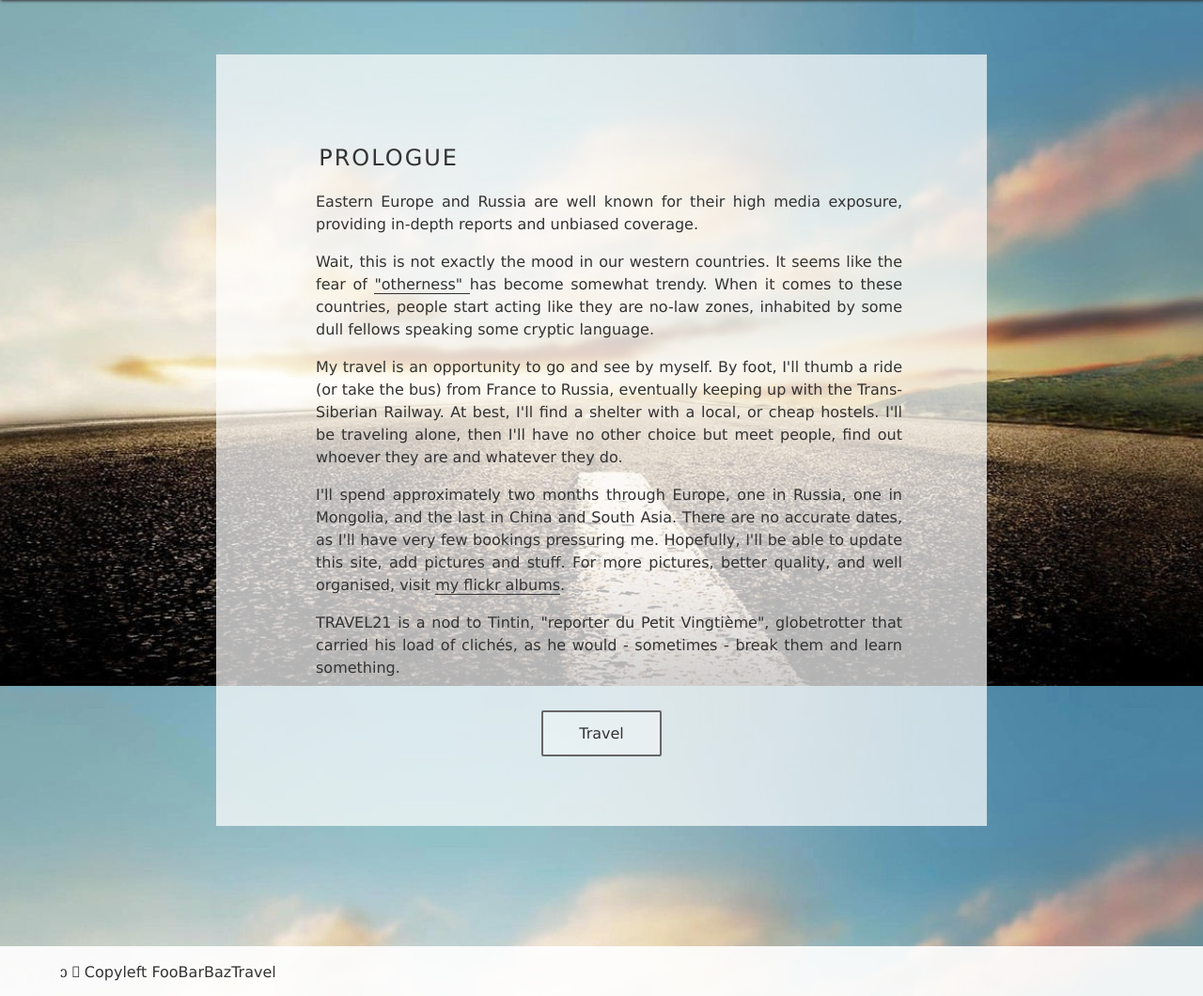
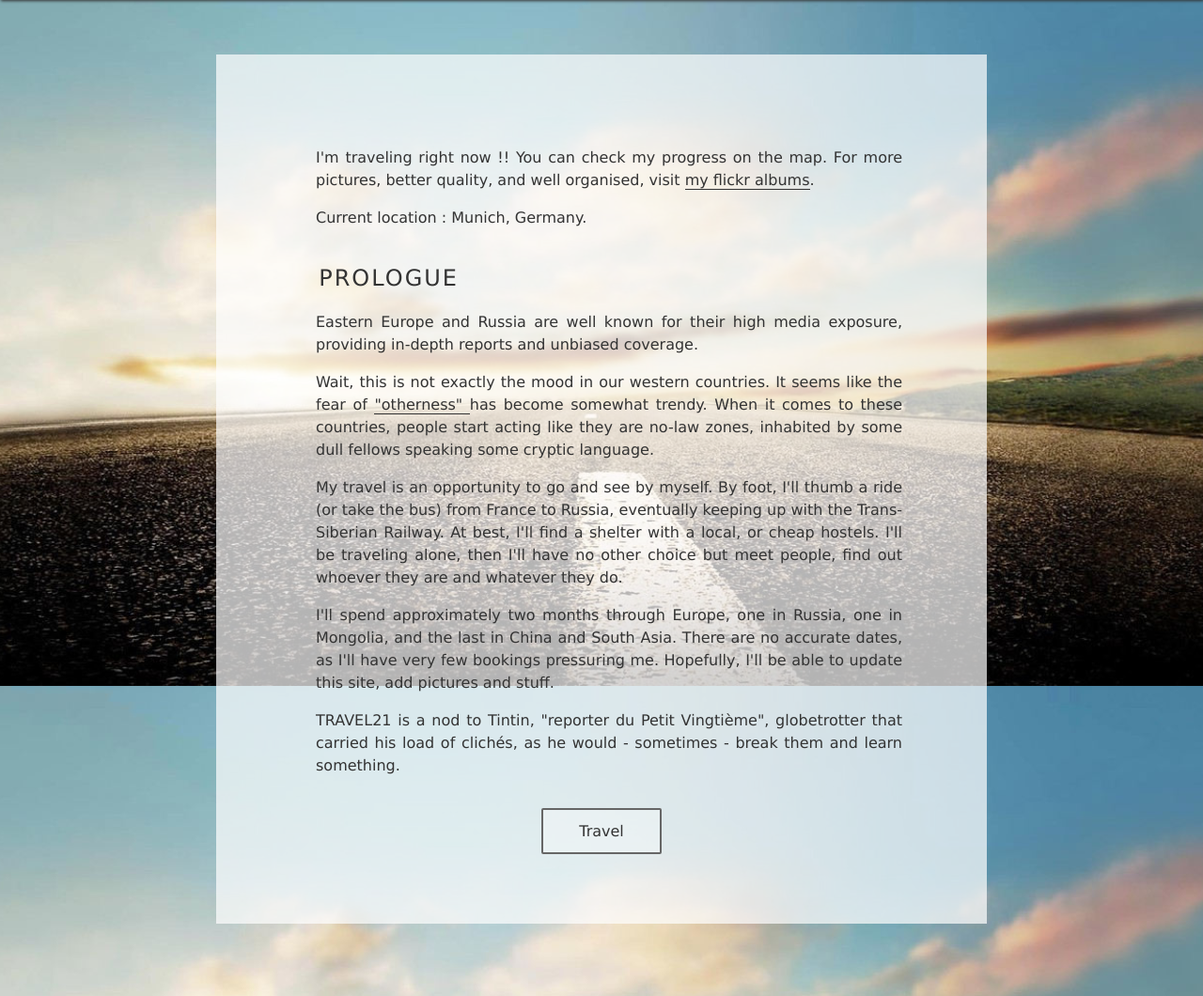
Before and after one commit to RenonDis/Travel21, a Django app: template photolog/templates/photolog/index.html in a window 1280 px wide. Shown: the part 70-1130 px from the top of the page at 94% size. Run offline with Django 3.2, Linux system fonts and the light colour scheme; the template is opened without the code that fills it, so the values that code supplies are empty; parts of the project's set-up code (start-up, migrations or seed data) failed here and were passed over; some libraries are stand-ins or nearby versions.

Commit message:
Breton edit. Added misc info in prologue, on location etc

```diff
--- a/photolog/templates/photolog/index.html
+++ b/photolog/templates/photolog/index.html
@@ -16,7 +16,15 @@
 
 
     <article id="articlemain" style="overflow:hidden" class="index">
+
+    <p>
+        I'm traveling right now !! You can check my progress on the map. For more pictures, better quality, and well organised, visit <a href="https://www.flickr.com/photos/146689365@N08/albums" target="_blank"/> my flickr albums</a>.
+    <p>
+        Current location : Munich, Germany.
+    <br><br>
+
     <h1> Prologue </h1>
+
     <p>
 
         Eastern Europe and Russia are well known for their high media exposure, providing in-depth reports and unbiased coverage.
@@ -37,7 +45,7 @@
         South Asia. There are no accurate dates, as I'll have very few bookings pressuring me.
 
         Hopefully, I'll be able to update this site,
-        add pictures and stuff. For more pictures, better quality, and well organised, visit <a href="https://www.flickr.com/photos/146689365@N08/albums" target="_blank"/> my flickr albums</a>.
+        add pictures and stuff.
 
     <p>
         TRAVEL21 is a nod to Tintin, "reporter du Petit Vingtième", globetrotter that carried his load of clichés, as he would - sometimes -
```
